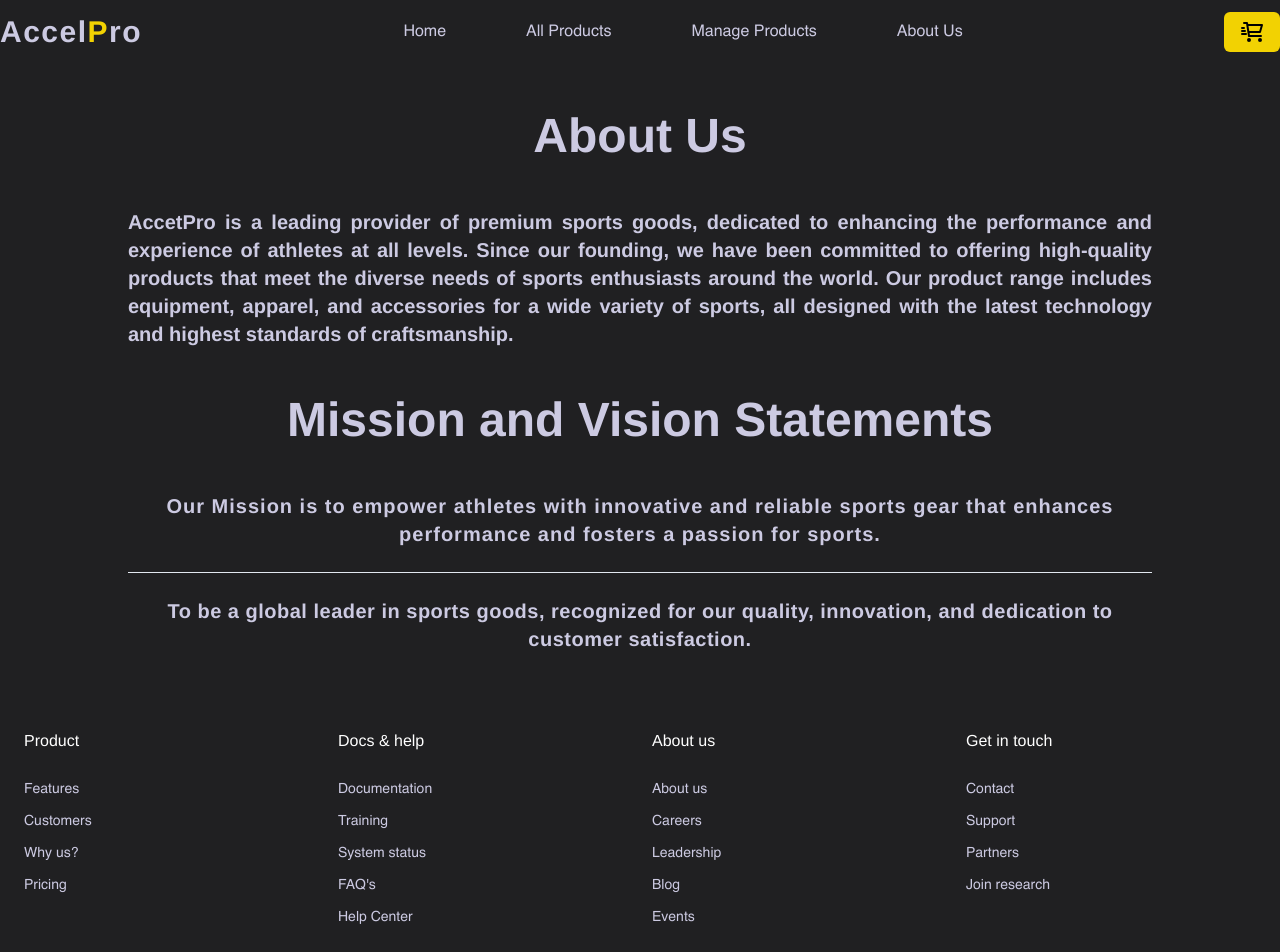
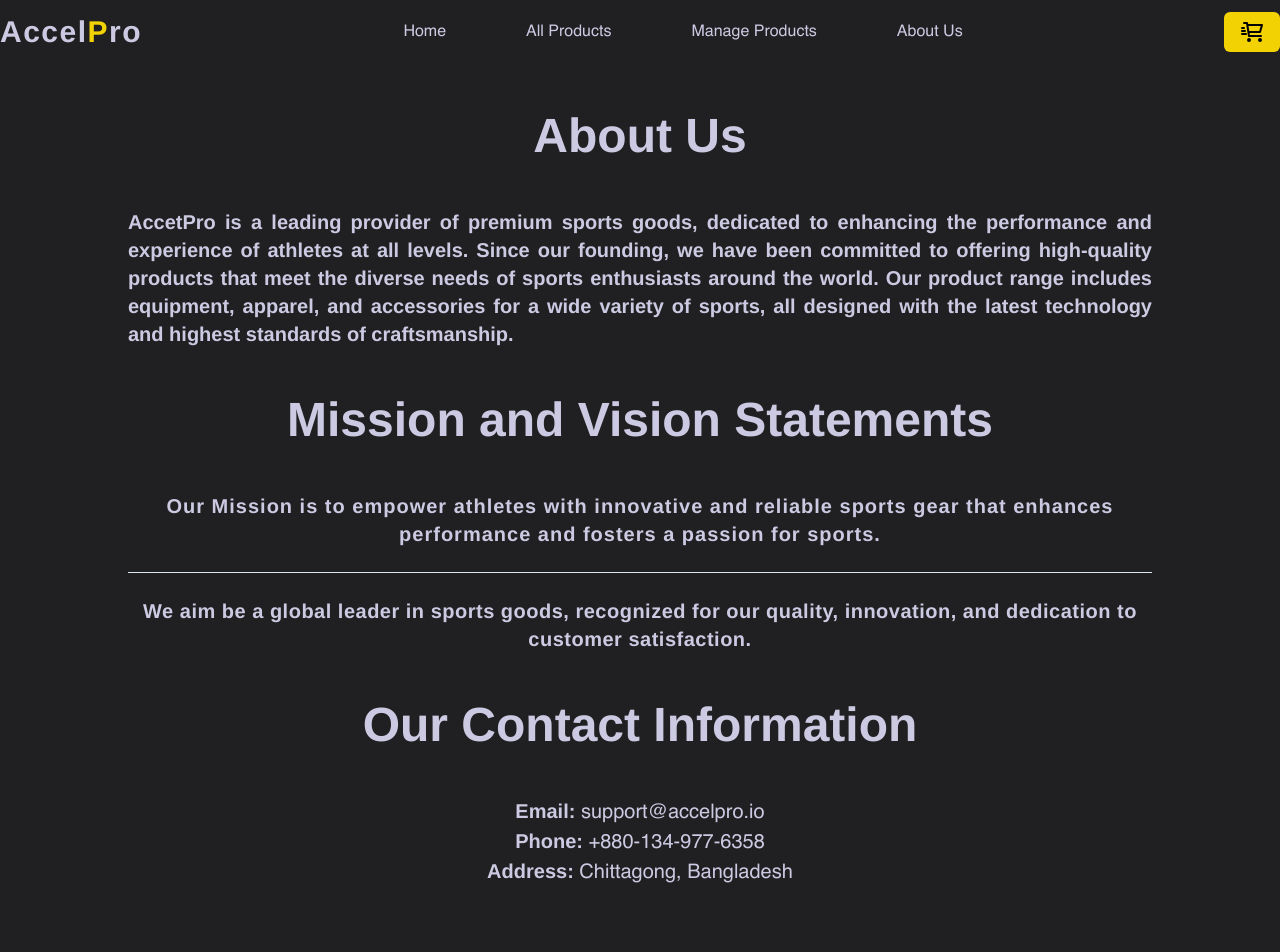
Before and after one commit to coder7475/sports-frontend, a React (Vite) app: page /about in a window 1280 px wide. Shown: the top 952 px of the page. Built offline with nearby package versions, Linux system fonts and the light colour scheme.

Commit message:
feat: add contact info section

```diff
--- a/src/pages/AboutUs.tsx
+++ b/src/pages/AboutUs.tsx
@@ -32,8 +32,22 @@ const AboutUs = () => {
         <hr className="w-[80%] mx-auto" />
         <br />
         <div className="text-xl tracking-wide font-bold mx-auto w-[80%] text-center flex justify-center items-center">
-          To be a global leader in sports goods, recognized for our quality,
+          We aim be a global leader in sports goods, recognized for our quality,
           innovation, and dedication to customer satisfaction.
+        </div>
+        <h2 className="text-5xl font-extrabold h-36 flex justify-center items-center">
+          Our Contact Information
+        </h2>
+        <div className="text-xl w-[80%] mx-auto text-center">
+          <h3>
+            <span className="font-bold">Email:</span> support@accelpro.io
+          </h3>
+          <h3>
+            <span className="font-bold">Phone:</span> +880-134-977-6358
+          </h3>
+          <h3>
+            <span className="font-bold">Address:</span> Chittagong, Bangladesh
+          </h3>
         </div>
       </section>
       <section className="max-w-[1280px] mx-auto mt-3">
```
